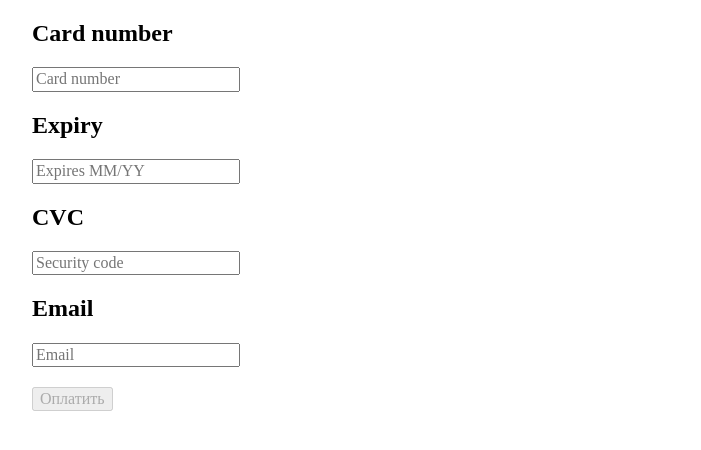
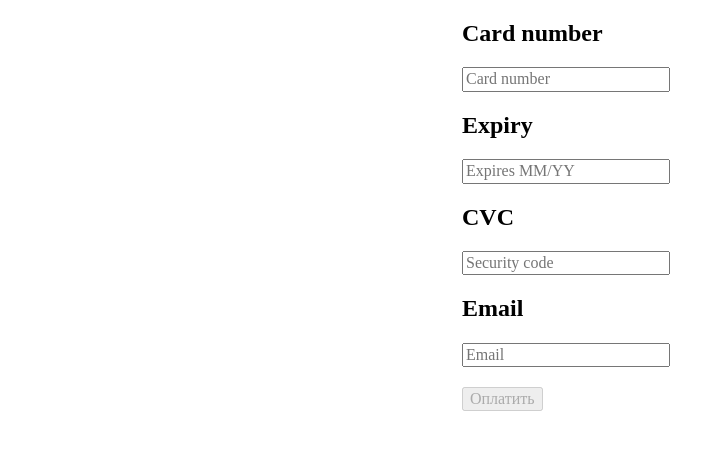
Before and after one commit to Agafocean/CreditCard, a website built with webpack: page src/index.html in a window 1280 px wide. Shown: the whole page, without its empty margins (18-719 px from the left). Built offline with nearby package versions, Linux system fonts and the light colour scheme; what payment would draw is missing.

Commit message:
Update main.css_1

```diff
--- a/src/css/main.css
+++ b/src/css/main.css
@@ -14,6 +14,6 @@ input.invalid {
 
 .container {
     max-width: 320px;
- //   margin: 0 auto;
-    padding: 0 50px;
+    margin: 0 auto;
+/*    padding: 0 50px;*/
 }
```
